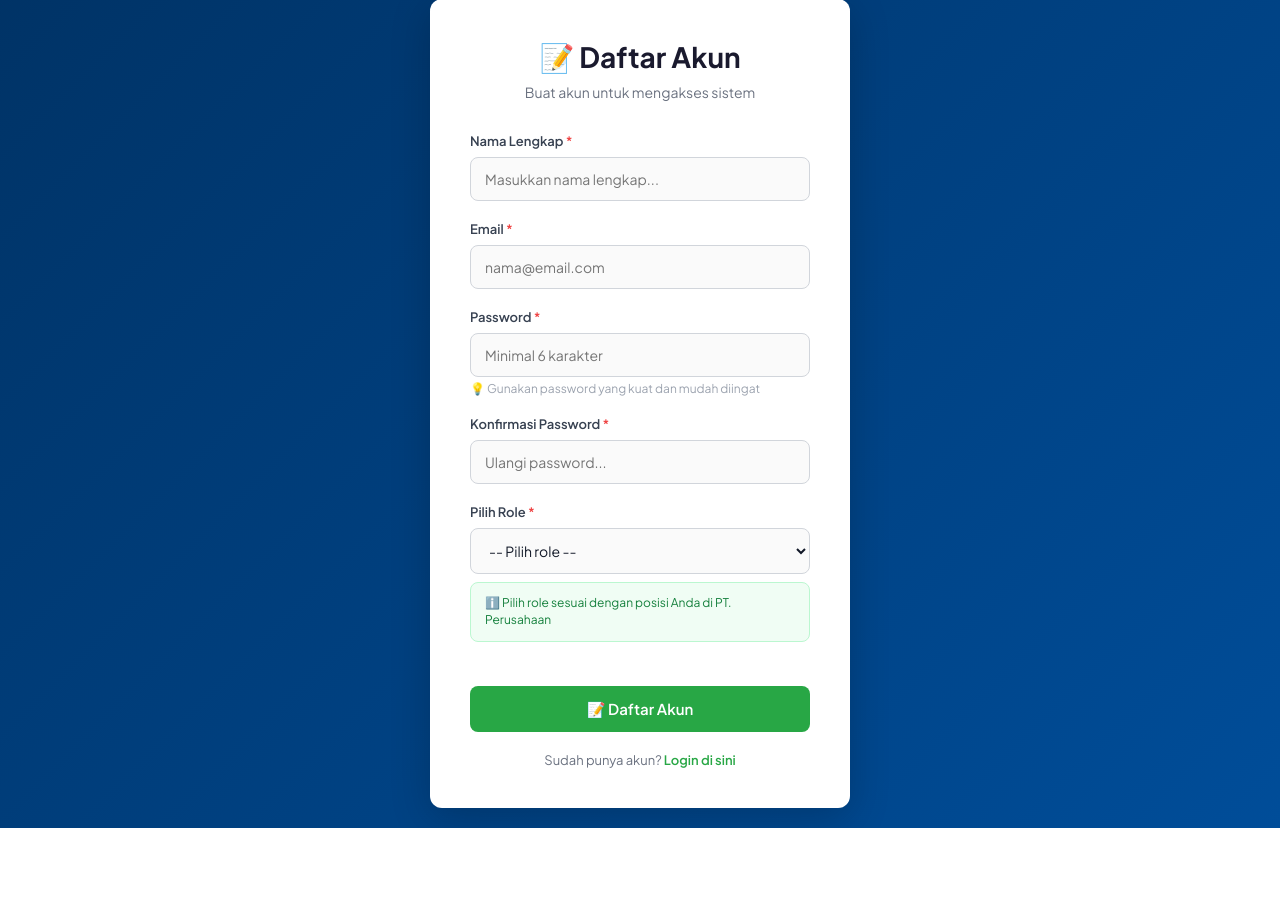
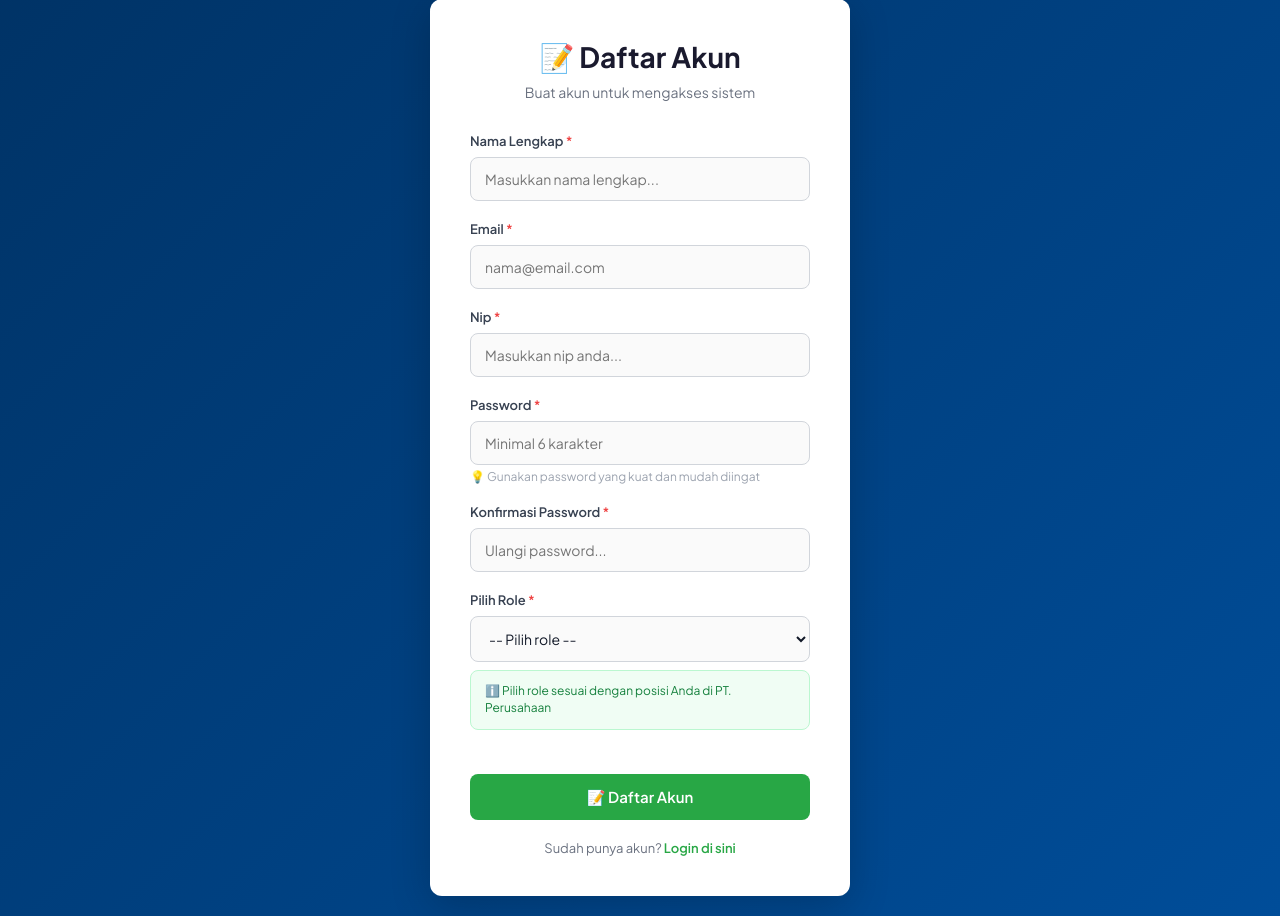
Before and after one commit to ummah272/vida-app, a Flask app: page /signup in a window 1280 px wide. Shown: the part 21-937 px from the top of the page. Before the commit the page ends 849 px from the top, so only its background shows below. Run offline with Flask 3, Linux system fonts and the light colour scheme; parts of the project's set-up code (start-up, migrations or seed data) failed here and were passed over; some libraries are stand-ins or nearby versions.

Commit message:
update tampilan

```diff
--- a/templates/signup.html
+++ b/templates/signup.html
@@ -197,6 +197,12 @@
                 <input type="email" id="email" name="email" placeholder="nama@email.com" required>
             </div>
 
+            <!-- Nama -->
+            <div class="form-group">
+                <label for="nip">Nip <span class="req">*</span></label>
+                <input type="text" id="nip" name="nip" placeholder="Masukkan nip anda..." required>
+            </div>
+
             <!-- Password -->
             <div class="form-group">
                 <label for="password">Password <span class="req">*</span></label>
```
